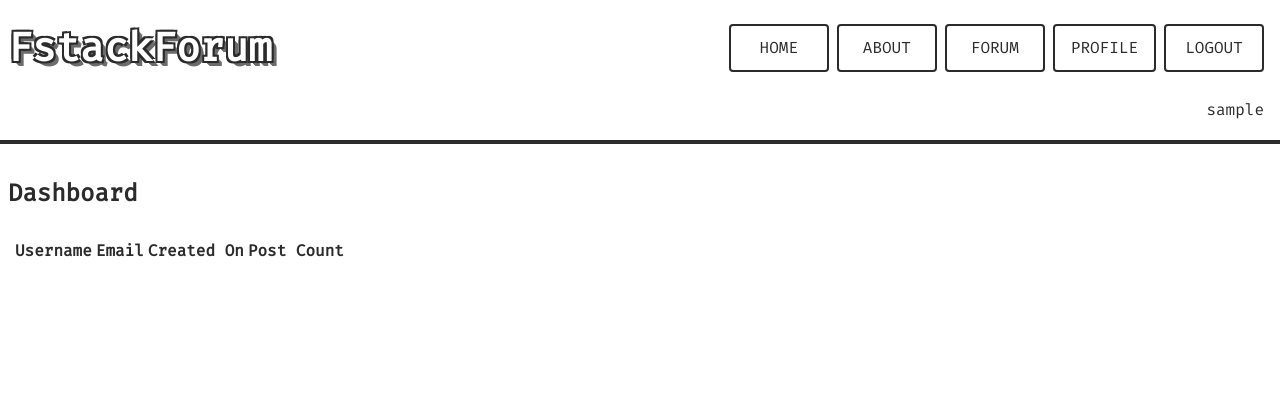
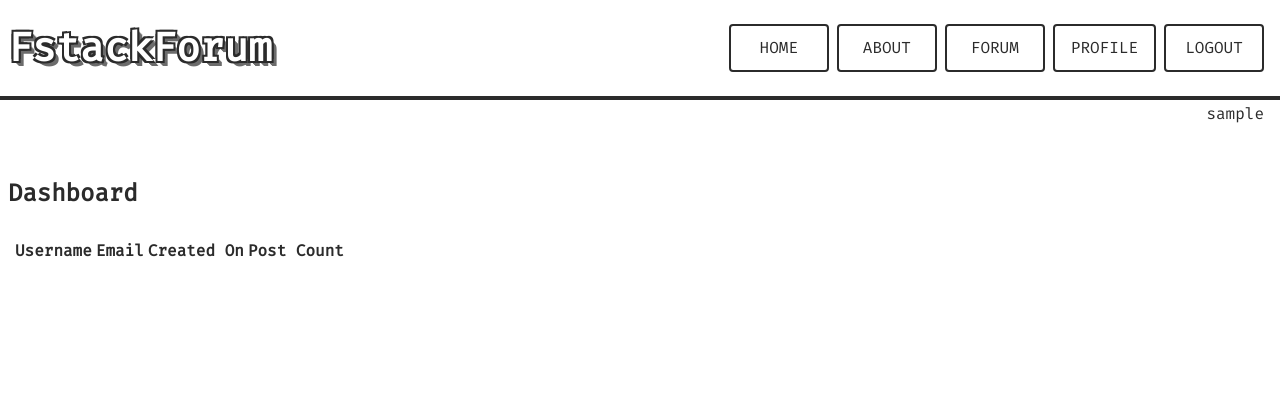
Before and after one commit to brandon-wallace/fstack-forum, a Flask app: page /dashboard in a window 1280 px wide. Shown: the top 420 px of the page. Run offline with Flask 2, Linux system fonts and the light colour scheme; the visitor is signed in with stand-in values (Sample User, id 1); data comes from the database, SQL or seed files in the repository; lists and menus that the app fills with data are empty.

Commit message:
style: Add utility class
- Added border-bottom with a utility class .hr--border instead of
adding border bottom to the headers.

```diff
--- a/application/static/css/style.css
+++ b/application/static/css/style.css
@@ -47,11 +47,6 @@ body {
     background-color: #FFFFFF;
     background-color: var(--bg, #FFFFFF);
     font-family: 'FiraMono-Regular', monospace;
-}
-
-header {
-    border-bottom: 4px solid #000000;
-    border-bottom: 4px solid var(--fg);
 }
 
 ul {
@@ -652,29 +647,20 @@ input.input__field {
     color: var(--fg, #000000);
 }
 
-/* @media only screen and (min-width: 365px) {
-    .header-1 {
-        font-size: 2.8rem;
-    }
-} */
+.hr--border {
+    border-bottom: 4px solid #000000;
+    border-bottom: 4px solid var(--fg);
+}
 
 @media only screen and (min-width: 500px) {
-    /* .header-1 {
-        word-spacing: -20px;
-    } */
     .message--fail,
     .message--success {
         margin: 0 auto .5rem auto;
     }
-    /* .header-1, */
     .form__header {
         font-weight: bold;
         text-align: center;
     }
-    /* .header-1 {
-        font-size: 3.5rem;
-        margin-top: .75rem;
-    } */
     .form__header {
         margin: .85rem 0;
         font-size: 2.5rem;
@@ -687,12 +673,6 @@ input.input__field {
         margin: 0 auto;
     }
 }
-
-/* @media only screen and (min-width: 650px) {
-    .header-1 {
-        font-size: 5rem;
-    }
-} */
 
 @media only screen and (min-width: 700px) {
     .index-content {
@@ -757,10 +737,6 @@ input.input__field {
 .row {
     width: 100%;
     height: 100%;
-    /*
-    max-width: 1100px;
-    margin: 0 auto;
-    */
     display: -webkit-box;
     display: -ms-flexbox;
     display: flex;
--- a/application/templates/layout.html
+++ b/application/templates/layout.html
@@ -30,7 +30,7 @@
 
       <header>
 
-        <div class="page__header">
+        <div class="page__header hr--border">
 
         <h1 class="header-1">FstackForum</h1>
 
```
